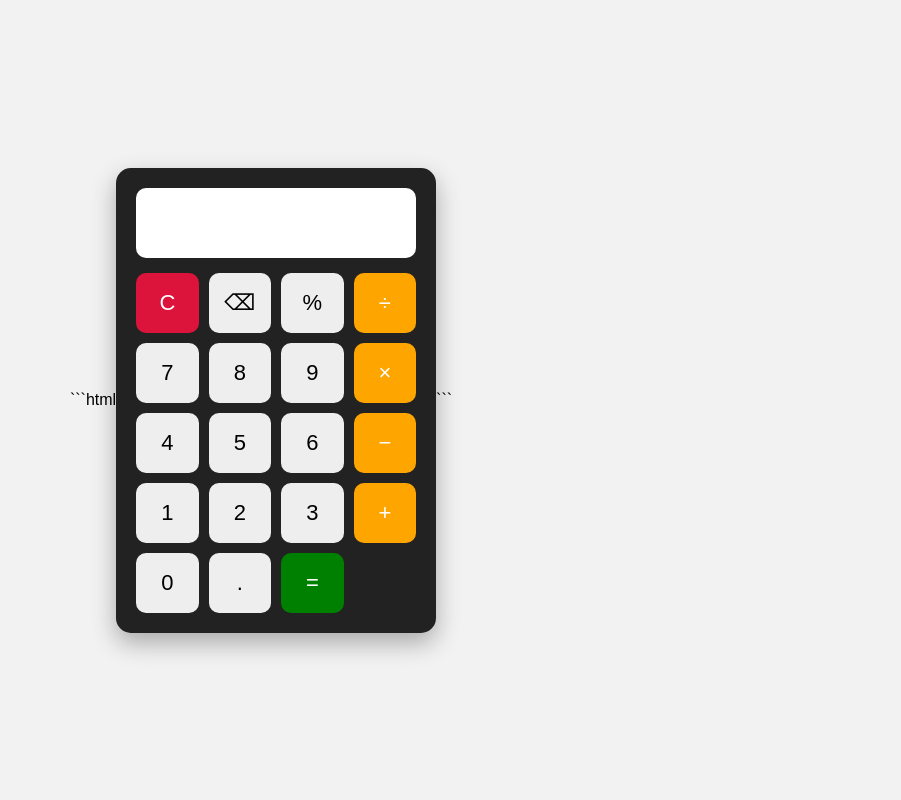
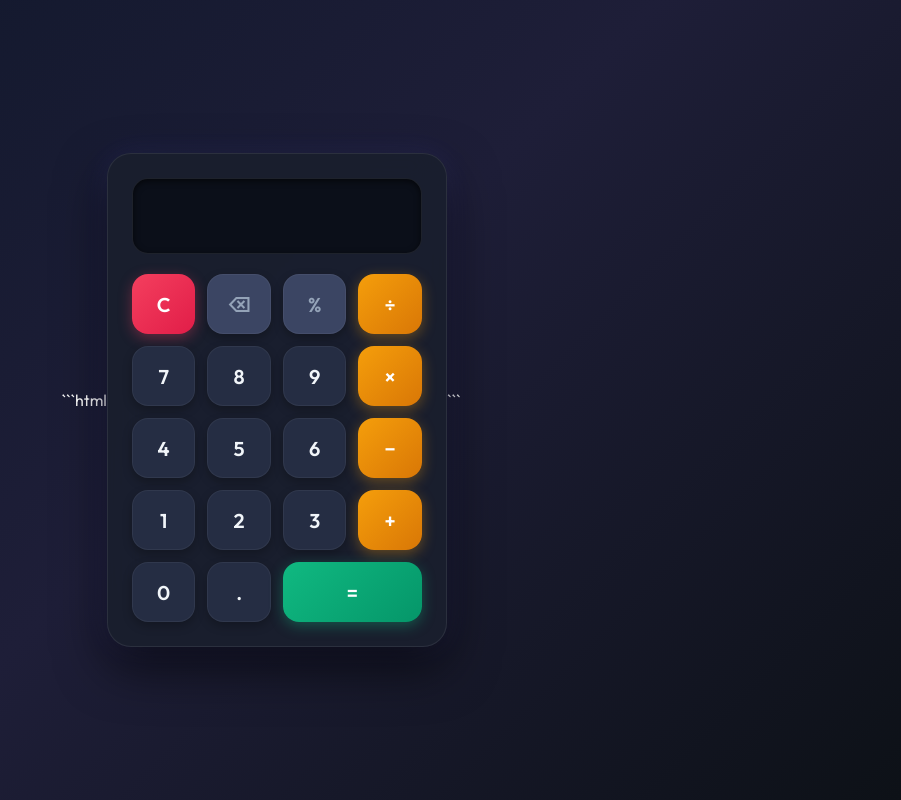
Before and after one commit to tarundb00/calcu, a plain HTML site: page index.html in a window 1280 px wide. Shown: the whole page, without its empty margins (379-1280 px from the left). Drawn offline with Linux system fonts and the light colour scheme.

Commit message:
sumanth changes1

```diff
--- a/index.html
+++ b/index.html
@@ -6,12 +6,17 @@
     <meta name="viewport" content="width=device-width, initial-scale=1.0">
     <title>Calculator</title>
 
+    <link rel="preconnect" href="https://fonts.googleapis.com">
+    <link rel="preconnect" href="https://fonts.gstatic.com" crossorigin>
+    <link href="https://fonts.googleapis.com/css2?family=Outfit:wght@400;500;600;700&family=Space+Grotesk:wght@500;700&display=swap" rel="stylesheet">
+
     <style>
         * {
             box-sizing: border-box;
             margin: 0;
             padding: 0;
-            font-family: Arial, sans-serif;
+            font-family: 'Outfit', -apple-system, BlinkMacSystemFont, sans-serif;
+            -webkit-tap-highlight-color: transparent;
         }
 
         body {
@@ -19,61 +24,118 @@
             display: flex;
             justify-content: center;
             align-items: center;
-            background: #f2f2f2;
+            background: linear-gradient(135deg, #0f172a 0%, #1e1e38 50%, #0d1117 100%);
+            color: #fff;
         }
 
         .calculator {
-            width: 320px;
-            padding: 20px;
-            background: #222;
-            border-radius: 15px;
-            box-shadow: 0 10px 25px rgba(0, 0, 0, 0.3);
+            width: 340px;
+            padding: 24px;
+            background: rgba(26, 31, 46, 0.95);
+            border: 1px solid rgba(255, 255, 255, 0.08);
+            border-radius: 24px;
+            box-shadow: 0 20px 50px rgba(0, 0, 0, 0.6), 0 0 30px rgba(99, 102, 241, 0.15);
+            backdrop-filter: blur(16px);
         }
 
         #display {
             width: 100%;
-            height: 70px;
-            margin-bottom: 15px;
-            padding: 10px;
-            border: none;
-            border-radius: 10px;
-            background: #fff;
-            font-size: 30px;
+            height: 76px;
+            margin-bottom: 20px;
+            padding: 12px 18px;
+            border: 1px solid rgba(255, 255, 255, 0.08);
+            border-radius: 16px;
+            background: #0b0f19;
+            color: #38bdf8;
+            font-family: 'Space Grotesk', monospace;
+            font-size: 32px;
+            font-weight: 700;
             text-align: right;
+            outline: none;
+            letter-spacing: 1px;
+            box-shadow: inset 0 2px 6px rgba(0, 0, 0, 0.6);
         }
 
         .buttons {
             display: grid;
             grid-template-columns: repeat(4, 1fr);
-            gap: 10px;
+            gap: 12px;
         }
 
         button {
             height: 60px;
-            border: none;
-            border-radius: 10px;
-            font-size: 22px;
+            border: 1px solid rgba(255, 255, 255, 0.05);
+            border-radius: 16px;
+            font-size: 20px;
+            font-weight: 600;
             cursor: pointer;
-            background: #eee;
+            background: #252d43;
+            color: #f1f5f9;
+            box-shadow: 0 4px 10px rgba(0, 0, 0, 0.25);
+            transition: all 0.15s cubic-bezier(0.4, 0, 0.2, 1);
+            user-select: none;
         }
 
         button:hover {
-            opacity: 0.8;
+            background: #333d5c;
+            transform: translateY(-2px);
+            box-shadow: 0 6px 14px rgba(0, 0, 0, 0.35);
         }
 
-        .operator {
-            background: orange;
-            color: white;
+        button:active {
+            transform: scale(0.95) translateY(0);
+            box-shadow: 0 2px 5px rgba(0, 0, 0, 0.2);
         }
 
-        .clear {
-            background: crimson;
-            color: white;
+        /* Utility buttons (Back, %) */
+        .btn-func {
+            background: #3b4563;
+            color: #94a3b8;
         }
 
+        .btn-func:hover {
+            background: #485479;
+            color: #e2e8f0;
+        }
+
+        /* Clear button */
+        .clear {
+            background: linear-gradient(135deg, #f43f5e 0%, #e11d48 100%);
+            color: #ffffff;
+            border: none;
+            box-shadow: 0 4px 14px rgba(244, 63, 94, 0.35);
+        }
+
+        .clear:hover {
+            background: linear-gradient(135deg, #fb7185 0%, #f43f5e 100%);
+            box-shadow: 0 6px 18px rgba(244, 63, 94, 0.5);
+        }
+
+        /* Operator buttons */
+        .operator {
+            background: linear-gradient(135deg, #f59e0b 0%, #d97706 100%);
+            color: #ffffff;
+            border: none;
+            box-shadow: 0 4px 14px rgba(245, 158, 11, 0.35);
+        }
+
+        .operator:hover {
+            background: linear-gradient(135deg, #fbbf24 0%, #f59e0b 100%);
+            box-shadow: 0 6px 18px rgba(245, 158, 11, 0.5);
+        }
+
+        /* Equal button */
         .equal {
-            background: green;
-            color: white;
+            background: linear-gradient(135deg, #10b981 0%, #059669 100%);
+            color: #ffffff;
+            border: none;
+            grid-column: span 2;
+            box-shadow: 0 4px 14px rgba(16, 185, 129, 0.35);
+        }
+
+        .equal:hover {
+            background: linear-gradient(135deg, #34d399 0%, #10b981 100%);
+            box-shadow: 0 6px 18px rgba(16, 185, 129, 0.5);
         }
     </style>
 </head>
@@ -87,8 +149,8 @@
         <div class="buttons">
 
             <button class="clear" onclick="clearDisplay()">C</button>
-            <button onclick="deleteLast()">⌫</button>
-            <button onclick="appendValue('%')">%</button>
+            <button class="btn-func" onclick="deleteLast()">⌫</button>
+            <button class="btn-func" onclick="appendValue('%')">%</button>
             <button class="operator" onclick="appendValue('/')">÷</button>
 
             <button onclick="appendValue('7')">7</button>
```
